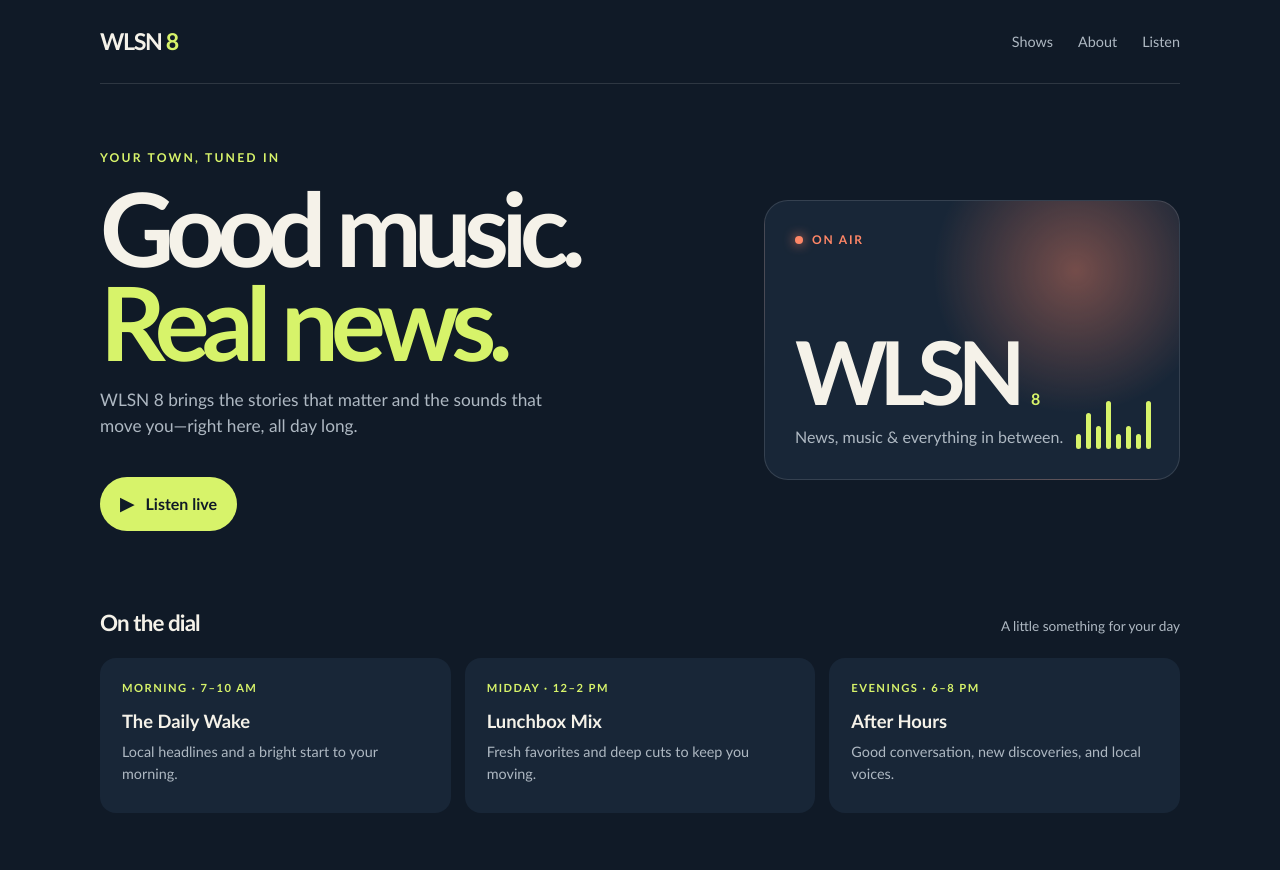
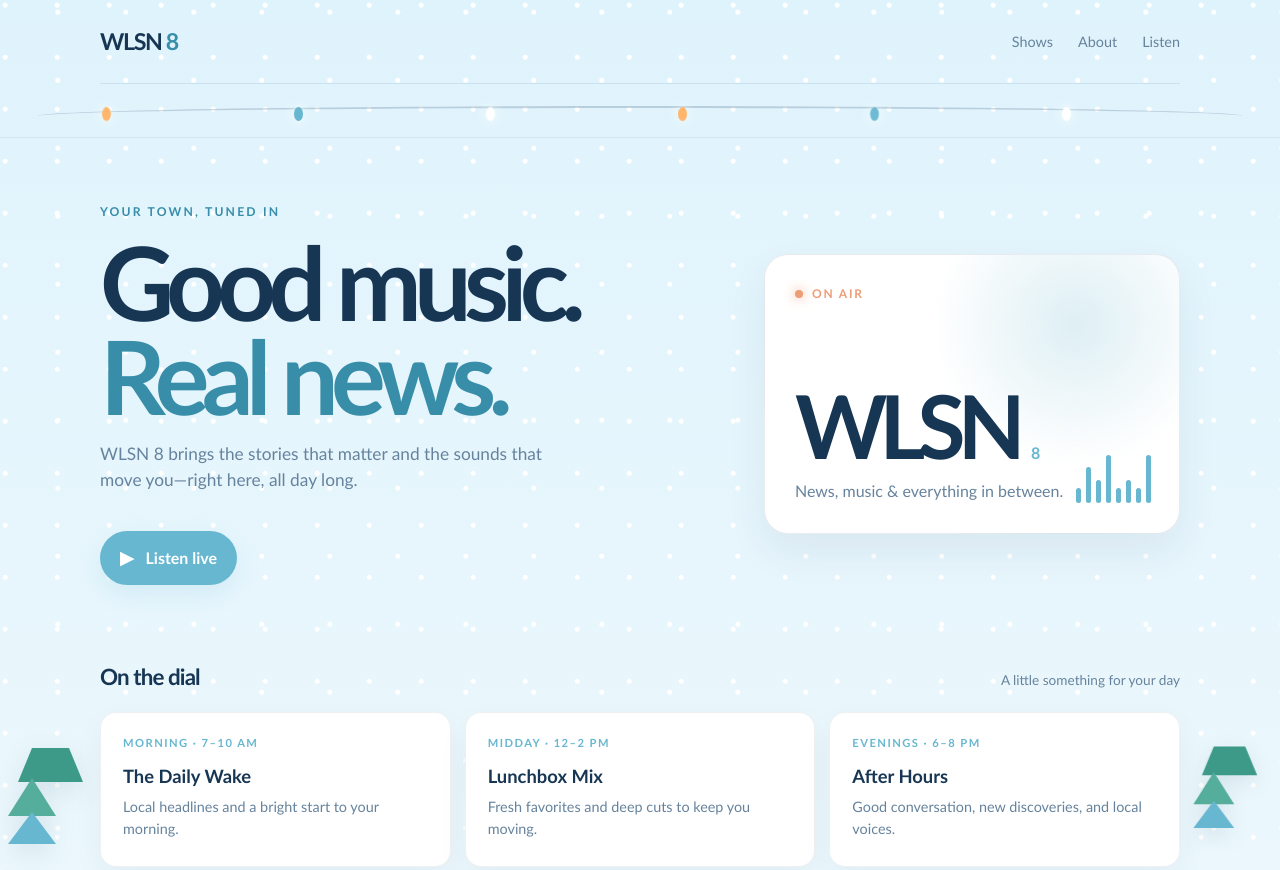
Before and after one commit to romanwhtml/WLSN, a plain HTML site: page index.html in a window 1280 px wide. Shown: the top 870 px of the page. Drawn offline with Linux system fonts and the light colour scheme.

Commit message:
Chrstmas and Color

```diff
--- a/index.html
+++ b/index.html
@@ -75,6 +75,169 @@
 			border-radius: 24px;
 			background: radial-gradient(circle at 75% 25%, #ff876766, transparent 38%), var(--panel);
 		}
+        :root {
+    color-scheme: light;
+    --ink: #173653;
+    --muted: #66839d;
+    --night: #edf7fc;
+    --panel: #ffffff;
+    --lime: #67b7d1;
+    --orange: #ed9d75;
+}
+
+body {
+    background:
+        radial-gradient(circle at 10% 10%, #ffffff 0 2px, transparent 3px),
+        radial-gradient(circle at 85% 18%, #ffffff 0 2px, transparent 3px),
+        linear-gradient(180deg, #dff3fc 0%, #edf8fd 100%);
+    background-size: 52px 52px, 68px 68px, auto;
+}
+
+header,
+footer {
+    border-color: #17365318;
+}
+
+nav {
+    color: var(--muted);
+}
+
+.hero {
+    position: relative;
+}
+
+.brand span,
+.eyebrow,
+nav a:hover,
+.card .tag {
+    color: #388da9;
+}
+
+h1 em {
+    color: #388da9;
+}
+
+.button {
+    background: #67b7d1;
+    color: #ffffff;
+    box-shadow: 0 10px 24px #67b7d128;
+}
+
+.button:hover {
+    background: #81c9df;
+}
+
+.on-air {
+    border-color: #17365318;
+    background:
+        radial-gradient(circle at 75% 25%, #9bcfdf55, transparent 38%),
+        #ffffff;
+    box-shadow: 0 18px 40px #17365312;
+}
+
+.frequency small {
+    color: #388da9;
+}
+
+.card {
+    border: 1px solid #17365312;
+    box-shadow: 0 12px 30px #1736530d;
+}
+
+.live {
+    color: #d87855;
+}
+
+.bars i {
+    background: #67b7d1;
+}
+
+/* Strings of lights */
+.decorations {
+    position: relative;
+    height: 54px;
+    overflow: hidden;
+    border-bottom: 1px solid #17365312;
+}
+
+.decorations::before {
+    content: "";
+    position: absolute;
+    left: 3%;
+    top: 22px;
+    width: 94%;
+    height: 18px;
+    border-top: 2px solid #66839d55;
+    border-radius: 50%;
+}
+
+.decorations i {
+    position: absolute;
+    top: 23px;
+    width: 9px;
+    height: 14px;
+    border-radius: 50%;
+    background: #ffffff;
+    box-shadow: 0 0 12px #ffffff;
+    animation: twinkle 1.8s infinite alternate;
+}
+
+.decorations i:nth-child(1) { left: 8%; background: #ffb56b; }
+.decorations i:nth-child(2) { left: 23%; animation-delay: -.4s; background: #67b7d1; }
+.decorations i:nth-child(3) { left: 38%; animation-delay: -.8s; background: #ffffff; }
+.decorations i:nth-child(4) { left: 53%; animation-delay: -.2s; background: #ffb56b; }
+.decorations i:nth-child(5) { left: 68%; animation-delay: -1.1s; background: #67b7d1; }
+.decorations i:nth-child(6) { left: 83%; animation-delay: -.6s; background: #ffffff; }
+
+@keyframes twinkle {
+    from { opacity: .45; transform: scale(.75); }
+    to { opacity: 1; transform: scale(1); }
+}
+
+/* Minimal Christmas trees */
+.trees {
+    position: fixed;
+    z-index: -1;
+    left: 18px;
+    bottom: 18px;
+    width: 65px;
+    height: 90px;
+    border-left: 14px solid transparent;
+    border-right: 14px solid transparent;
+    border-bottom: 34px solid #3d9a88;
+    filter: drop-shadow(0 8px 12px #1736531a);
+}
+
+.trees::before,
+.trees::after {
+    content: "";
+    position: absolute;
+    left: -24px;
+    border-left: 24px solid transparent;
+    border-right: 24px solid transparent;
+}
+
+.trees::before {
+    bottom: -68px;
+    border-bottom: 38px solid #55ad9b;
+}
+
+.trees::after {
+    bottom: -96px;
+    border-bottom: 32px solid #67b7d1;
+}
+
+.trees.right {
+    left: auto;
+    right: 18px;
+    transform: scale(.85);
+}
+
+@media (max-width: 700px) {
+    .trees {
+        display: none;
+    }
+}
 		.live { display: flex; align-items: center; gap: 9px; color: var(--orange); font-size: .75rem; font-weight: 900; letter-spacing: .15em; }
 		.live::before { content: ""; width: 8px; height: 8px; border-radius: 50%; background: currentColor; box-shadow: 0 0 12px currentColor; }
 		.frequency { font-size: clamp(3.5rem, 8vw, 5.5rem); font-weight: 900; letter-spacing: -.09em; line-height: 1; }
@@ -116,6 +279,16 @@
 			<a href="listen.html">Listen</a>
 		</nav>
 	</header>
+
+    <body>
+    <div class="decorations" aria-hidden="true">
+        <i></i><i></i><i></i><i></i><i></i><i></i>
+    </div>
+
+    <!-- Add near the end of the body -->
+    <div class="trees" aria-hidden="true"></div>
+    <div class="trees right" aria-hidden="true"></div>
+</body>
 
 	<main class="wrap">
 		<section class="hero" id="about">
```
